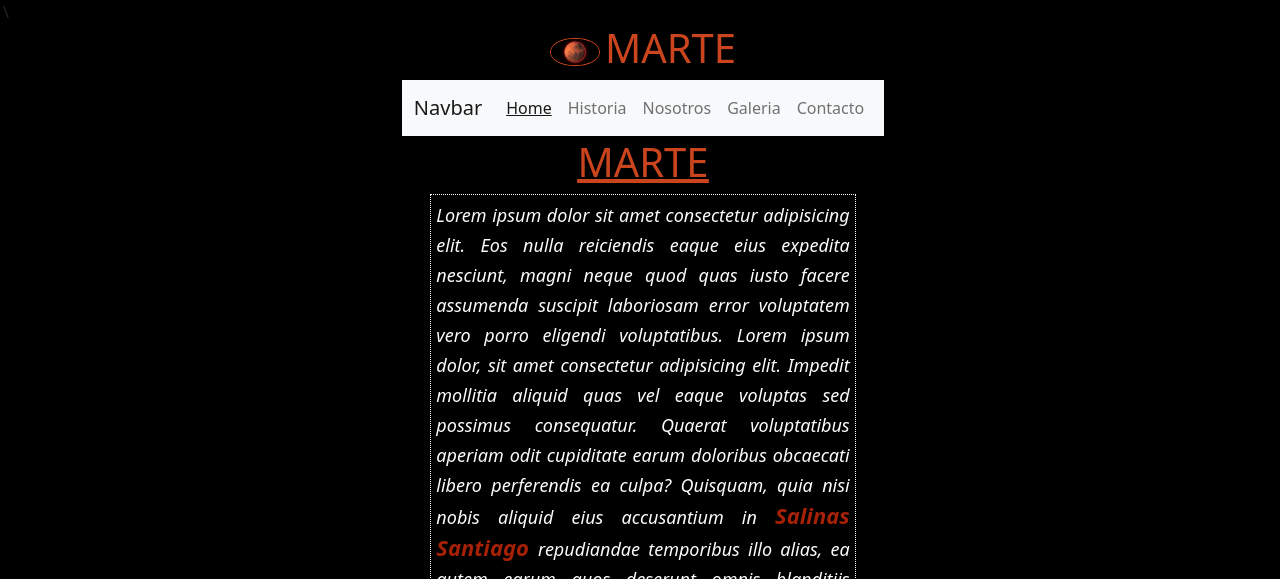
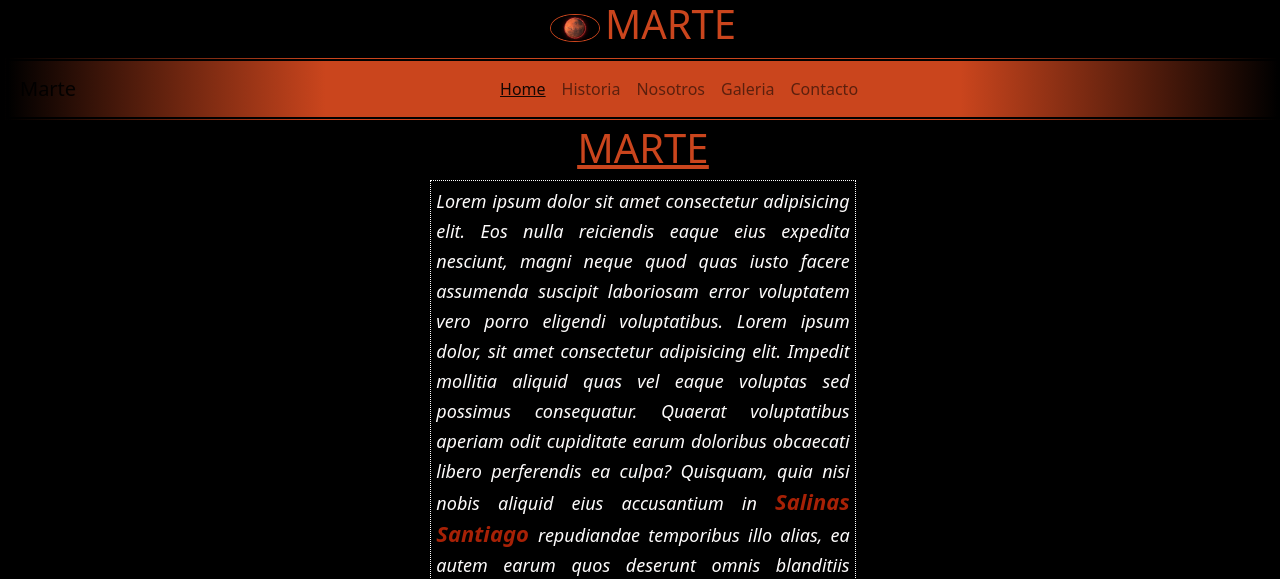
Before and after one commit to santisa147/santisa147.github.io, a plain HTML site: page index.html in a window 1280 px wide. Shown: the top 579 px of the page. Drawn offline with nearby package versions, Linux system fonts and the light colour scheme.

Commit message:
NavBar-Boostrap

```diff
--- a/index.html
+++ b/index.html
@@ -1,6 +1,6 @@
 <!DOCTYPE html>
 <html lang="en">
-<head>\
+<head>
     <link href="https://cdn.jsdelivr.net/npm/bootstrap@5.1.3/dist/css/bootstrap.min.css"
      rel="stylesheet" integrity="sha384-1BmE4kWBq78iYhFldvKuhfTAU6auU8tT94WrHftjDbrCEXSU1oBoqyl2QvZ6jIW3" crossorigin="anonymous">
     <meta charset="UTF-8">
@@ -17,15 +17,15 @@
             <h1 class="logo__h1">MARTE</h1>
             <img src="./imgs/icono.jfif" alt="imglogo" class="logo__img">
         </section>
-        <nav class="navbar navbar-expand-lg navbar-light bg-light">
+        <nav class="navbar navbar-expand-lg navbar-light  bg-light cabecera__barraNavegacion">
             <div class="container-fluid">
-              <a class="navbar-brand" href="#">Navbar</a>
+              <a class="navbar-brand" href="./index.html">Marte</a>
               <button class="navbar-toggler" type="button" data-bs-toggle="collapse" data-bs-target="#navbarNavAltMarkup" aria-controls="navbarNavAltMarkup" aria-expanded="false" aria-label="Toggle navigation">
                 <span class="navbar-toggler-icon"></span>
               </button>
-              <div class="collapse navbar-collapse" id="navbarNavAltMarkup">
+              <div class="collapse navbar-collapse cabecera__barNav__lista" id="navbarNavAltMarkup">
                 <div class="navbar-nav">
-                  <a class="nav-link active" aria-current="page" href="#">Home</a>
+                  <a class="nav-link active" aria-current="page" href="/index.html">Home</a>
                   <a class="nav-link" href="#">Historia</a>
                   <a class="nav-link" href="#">Nosotros</a>
                   <a class="nav-link" href="#">Galeria</a>
@@ -112,6 +112,7 @@
         </ul>
 
     </footer>
+    <script src="https://cdn.jsdelivr.net/npm/bootstrap@5.1.3/dist/js/bootstrap.bundle.min.js" integrity="sha384-ka7Sk0Gln4gmtz2MlQnikT1wXgYsOg+OMhuP+IlRH9sENBO0LRn5q+8nbTov4+1p" crossorigin="anonymous"></script>
 
 </body>
 </html>
--- a/style.css
+++ b/style.css
@@ -44,9 +44,6 @@ body{
     width: 100%;
     border:5px black;
     border-style: double;
-    display: flex;
-    justify-content: center;
-    align-items: center;
 }
 
 .cabecera__barNav__lista{
```
